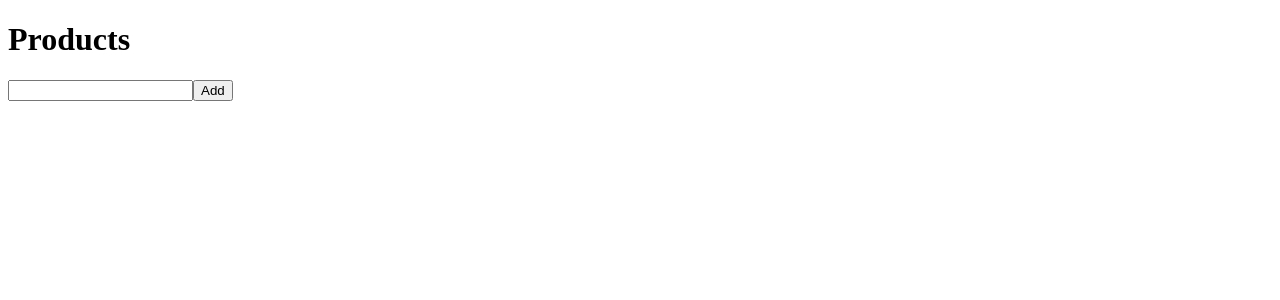
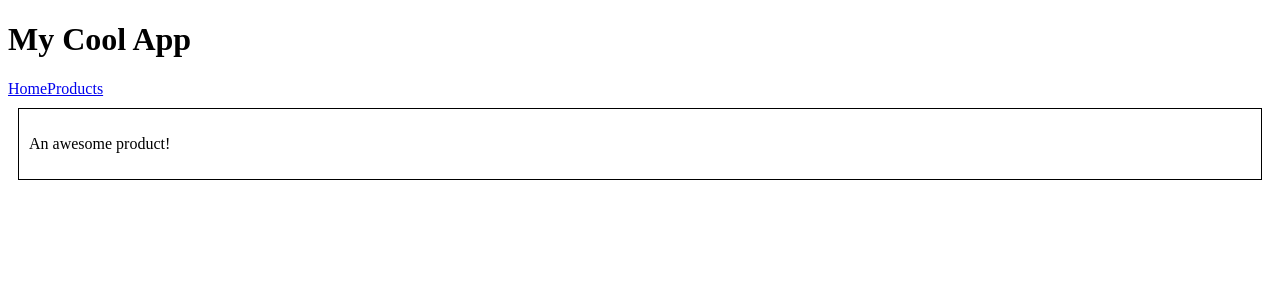
Before and after one commit to plolon/AngularFullApp, an Angular app: page /products in a window 1280 px wide. Before the commit this address led to /. Shown: the top 300 px of the page. Built offline with nearby package versions, Linux system fonts and the light colour scheme.

Commit message:
Added service and routing

```diff
--- a/src/app/app-routing.module.ts
+++ b/src/app/app-routing.module.ts
@@ -1,10 +1,15 @@
 import { NgModule } from '@angular/core';
 import { RouterModule, Routes } from '@angular/router';
+import { HomeComponent } from './home.component';
+import { ProductComponent } from './product/product.component';
 
-const routes: Routes = [];
+const routes: Routes = [
+  { path: '', component: HomeComponent },
+  { path: 'products', component: ProductComponent },
+];
 
 @NgModule({
   imports: [RouterModule.forRoot(routes)],
-  exports: [RouterModule]
+  exports: [RouterModule],
 })
-export class AppRoutingModule { }
+export class AppRoutingModule {}
--- a/src/app/app.component.html
+++ b/src/app/app.component.html
@@ -1 +1,4 @@
-<app-products></app-products>
+<h1>My Cool App</h1>
+<a routerLink="/">Home</a>
+<a routerLink="/products">Products</a>
+<router-outlet></router-outlet>
--- /dev/null
+++ b/src/app/home.component.ts
@@ -0,0 +1,8 @@
+import { Component } from "@angular/core";
+
+@Component({
+    template: '<h1>The HomeComponent</h1>'
+})
+export class HomeComponent {
+
+}
--- a/src/app/product/product.component.ts
+++ b/src/app/product/product.component.ts
@@ -1,4 +1,5 @@
 import { Component, Input, OnInit, EventEmitter, Output } from '@angular/core';
+import { ProductsService } from '../products.service';
 
 @Component({
   selector: 'app-product',
@@ -9,11 +10,11 @@ export class ProductComponent implements OnInit {
   @Input() productName: string;
   @Output() productClicked = new EventEmitter();
 
-  constructor() { }
+  constructor(private productsService : ProductsService) { }
 
   ngOnInit(): void {
   }
   onClicked(){
-    this.productClicked.emit();
+    this.productsService.deleteProduct(this.productName);
   }
 }
--- a/src/app/products.component.ts
+++ b/src/app/products.component.ts
@@ -1,26 +1,43 @@
-import { Component } from "@angular/core";
+import { Component, OnDestroy, OnInit } from '@angular/core';
+import { ProductsService } from './products.service';
+import { Subscription } from 'rxjs';
 
 @Component({
   selector: 'app-products',
-    templateUrl: './products.component.html'
+  templateUrl: './products.component.html',
 })
-export class ProductsComponent {
+export class ProductsComponent implements OnInit, OnDestroy {
   productName = 'A book';
+  isDisabled = true;
   products: string[] = [];
-    isDisabled = true;
-    constructor() {
+  private productSubscription: Subscription;
+
+  constructor(private productsService: ProductsService) {
     setTimeout(() => {
       this.isDisabled = false;
     }, 1000);
   }
 
-    onAddProduct(form : any) {
-            if(form.status === "VALID"){
-                this.products.push(form.value.productName);
+  ngOnInit(): void {
+    this.products = this.productsService.getProducts();
+    this.productSubscription = this.productsService.productsUpdated.subscribe(
+      () => {
+        this.products = this.productsService.getProducts();
+      }
+    );
+  }
+
+  ngOnDestroy(): void {
+    this.productSubscription.unsubscribe();
+  }
+
+  onAddProduct(form: any) {
+    if (form.status === 'VALID') {
+      this.productsService.addProduct(form.value.productName);
     }
   }
 
-    onRemoveProduct(product: string){
-        this.products = this.products.filter(x => x !== product);
+  onRemoveProduct(product: string) {
+    this.products = this.products.filter((x) => x !== product);
   }
 }
--- /dev/null
+++ b/src/app/products.service.ts
@@ -0,0 +1,20 @@
+import { Subject } from 'rxjs';
+
+export class ProductsService {
+  private products = ['A Book'];
+  productsUpdated = new Subject();
+
+  addProduct(productName: string) {
+    this.products.push(productName);
+    this.productsUpdated.next(null);
+  }
+
+  getProducts() {
+    return [...this.products];
+  }
+
+  deleteProduct(productName: string) {
+    this.products = this.products.filter((p) => p !== productName);
+    this.productsUpdated.next(null);
+  }
+}
```
Also changed, not shown: src/app/app.module.ts (+5 -2 lines). Lines whose indentation alone changed are shown as unchanged.
